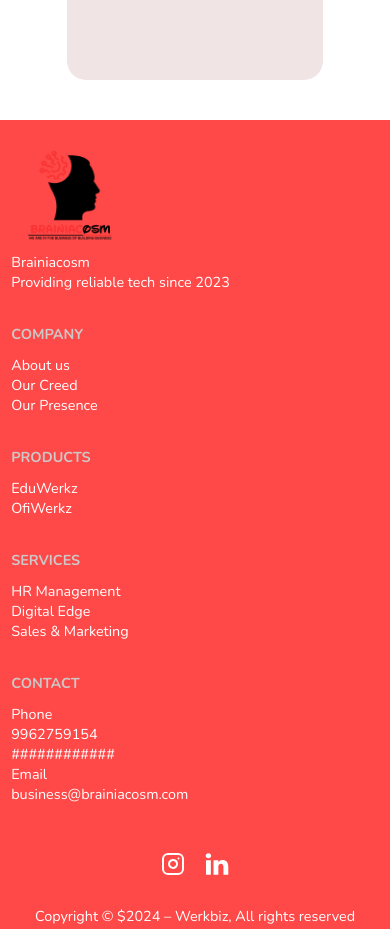
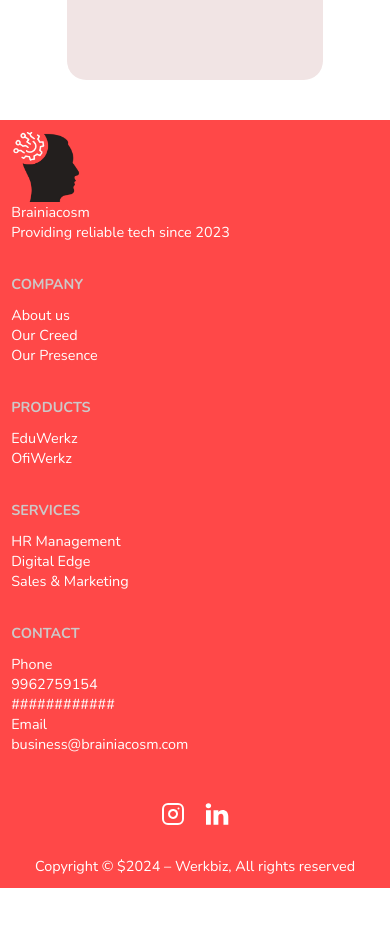
Before and after one commit to Eshashukla11/reactFrontend, a React (Vite) app: page / in a window 390 px wide. Shown: the part 6940-7869 px from the top of the page. After the commit the page ends 7828 px from the top, so only its background shows below. Built offline with nearby package versions, Linux system fonts and the light colour scheme.

Commit message:
chores:minor chnages done

```diff
--- a/src/components/Footer.jsx
+++ b/src/components/Footer.jsx
@@ -8,10 +8,10 @@
       <div className="footer-section-container">
         <div className="footer-section-wrapper">
           <div className="footer-section-img-wrap">
-            <img src="/Img-13.png" alt="" />
+            <img src="/Img-15.png" alt="" />
           </div>
           <p className="footer-section-item">
-            Brainia<span>cosm</span>
+            Brainiacosm
           </p>
           <p className="footer-section-item">
             Providing reliable tech since 2023
--- a/src/index.css
+++ b/src/index.css
@@ -545,14 +545,15 @@
   padding-bottom: 1rem;
 }
 .footer-section-img-wrap {
-  width: 120px;
-  height: 120px;
+  width: 70px;
+  height: 70px;
 }
 .footer-section-img-wrap img {
   width: 100%;
   height: 100%;
   object-fit: cover;
 }
+
 .icon {
   font-size: 1.8rem;
   color: white;
@@ -875,10 +876,6 @@
     padding: 0.7rem;
     /* gap:2rem; */
   }
-  .footer-section-img-wrap {
-    width: 120px;
-    height: 120px;
-  }
   .footer-section-container {
     flex-direction: column;
     gap:2rem;
```
